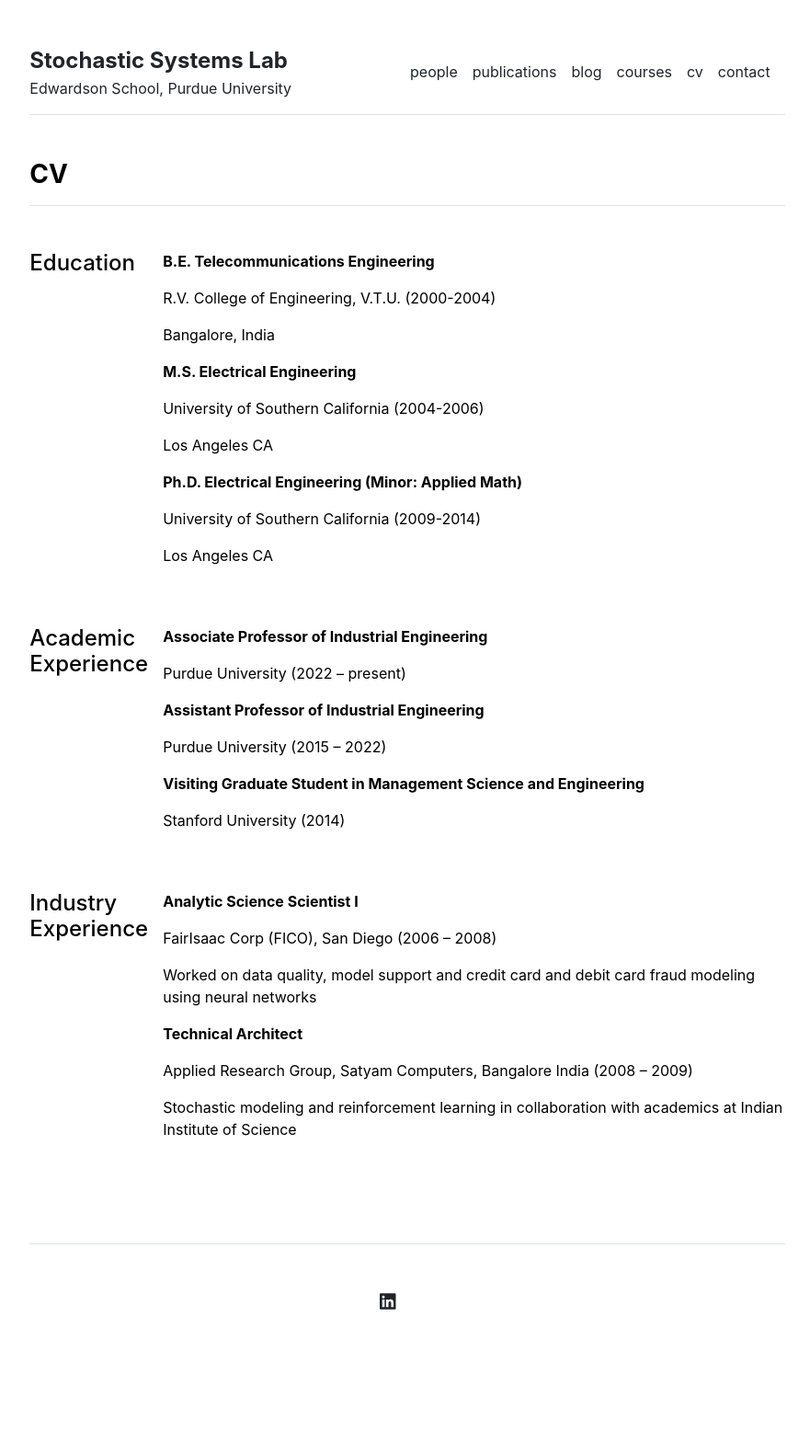
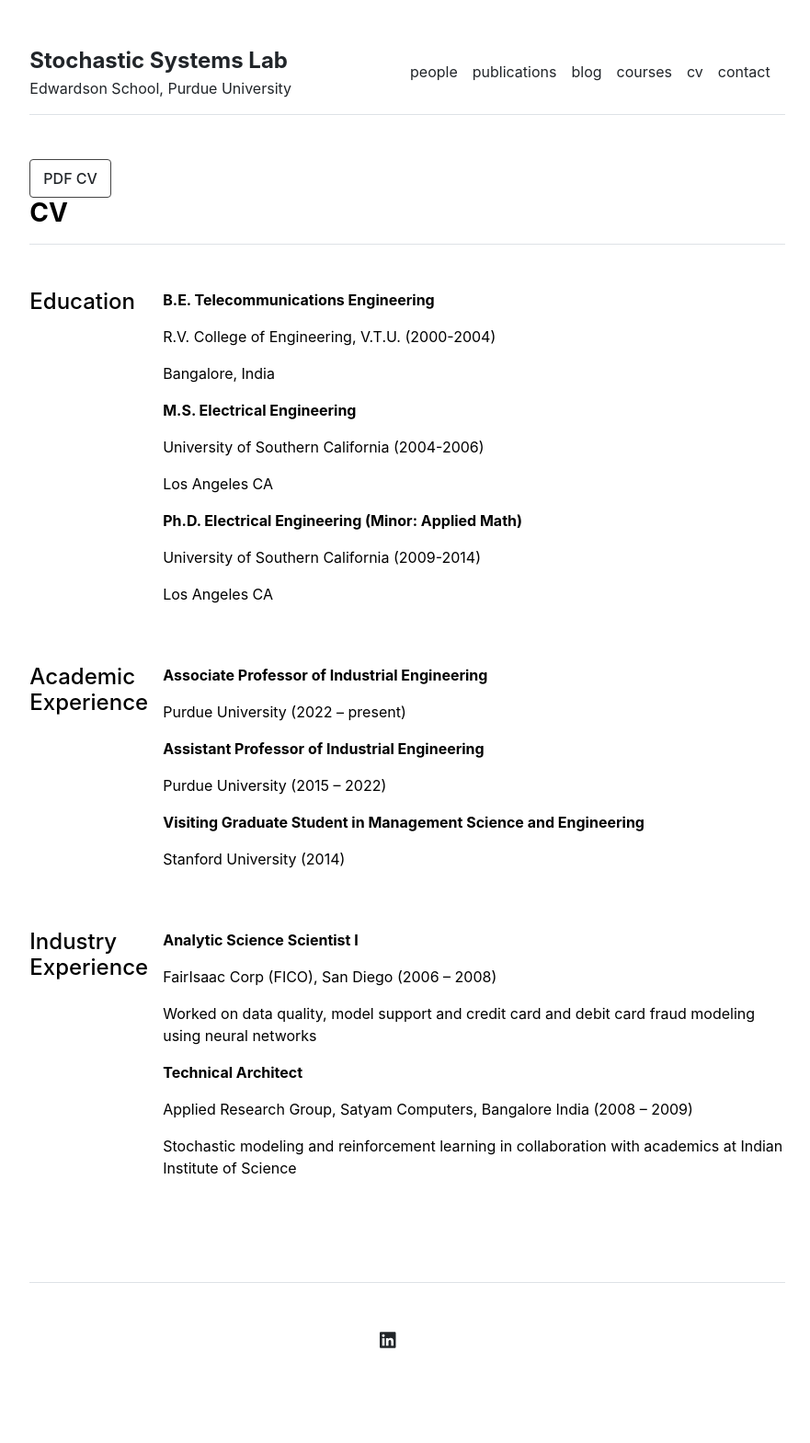
Before and after one commit to stochasticsystemslab/stochasticsystemslab.github.io, a Jekyll site: the page built from cv.md, in a window 1280 px wide. Shown: the whole page at 92% size, without its empty margins (197-1078 px from the left). Built offline with Jekyll 4.4.1, drawn with Linux system fonts in a browser that asks for light colours; before the commit the page ends 1527 px from its top, so only the background shows below that.

Commit message:
Update cv.html

```diff
--- a/_layouts/cv.html
+++ b/_layouts/cv.html
@@ -3,7 +3,18 @@ layout: default
 ---
 
 {{ content }}
-
+<a href="/assets/Honnappa_CV_full.pdf"
+   target="_blank"
+   rel="noopener"
+   style="
+     display:inline-block;
+     padding:8px 14px;
+     border:1px solid #444;
+     border-radius:4px;
+     text-decoration:none;
+     font-weight:500;">
+  PDF CV
+</a>
 <div class="row g-5 mb-5">
   <div>
     <h3 class="fw-bold border-bottom pb-3 mb-5">CV</h3>
```
